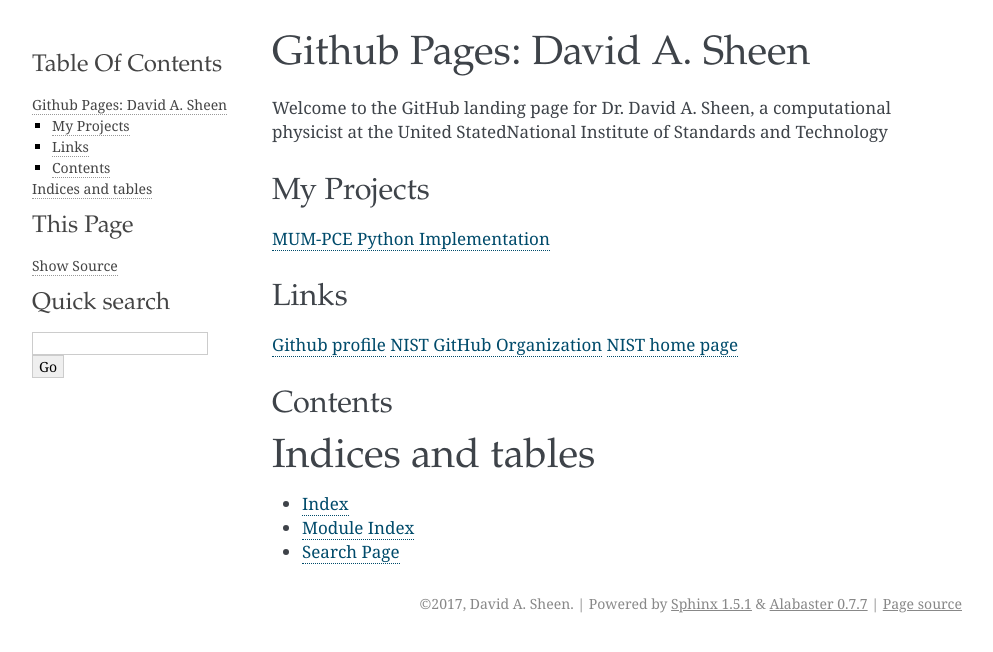
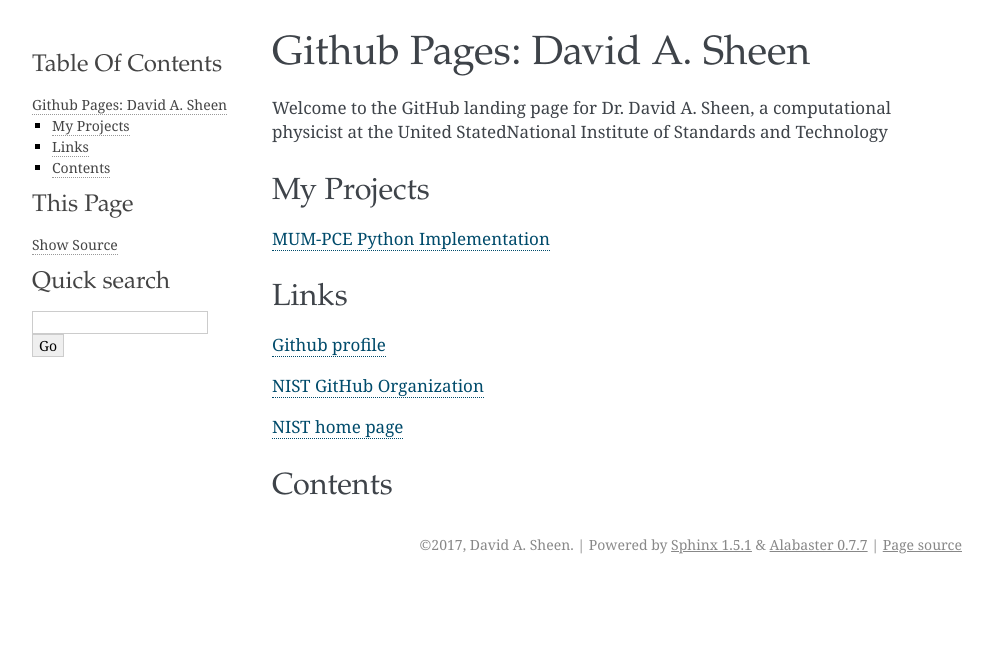
Before and after one commit to davidasheen/davidasheen.github.io, a plain HTML site: page index.html in a window 1280 px wide. Shown: the whole page, without its empty margins (148-1141 px from the left). Drawn offline with nearby package versions, Linux system fonts and the light colour scheme; some packages are replaced by stand-ins of ours.

Commit message:
Updated index page

```diff
--- a/index.html
+++ b/index.html
@@ -48,23 +48,15 @@
 </div>
 <div class="section" id="links">
 <h2>Links<a class="headerlink" href="#links" title="Permalink to this headline">¶</a></h2>
-<p><a class="reference external" href="https://github.com/davidasheen">Github profile</a>
-<a class="reference external" href="https://github.com/usnistgov">NIST GitHub Organization</a>
-<a class="reference external" href="http://nist.gov">NIST home page</a></p>
+<p><a class="reference external" href="https://github.com/davidasheen">Github profile</a></p>
+<p><a class="reference external" href="https://github.com/usnistgov">NIST GitHub Organization</a></p>
+<p><a class="reference external" href="http://nist.gov">NIST home page</a></p>
 </div>
 <div class="section" id="contents">
 <h2>Contents<a class="headerlink" href="#contents" title="Permalink to this headline">¶</a></h2>
 <div class="toctree-wrapper compound">
 </div>
 </div>
-</div>
-<div class="section" id="indices-and-tables">
-<h1>Indices and tables<a class="headerlink" href="#indices-and-tables" title="Permalink to this headline">¶</a></h1>
-<ul class="simple">
-<li><a class="reference internal" href="genindex.html"><span class="std std-ref">Index</span></a></li>
-<li><a class="reference internal" href="py-modindex.html"><span class="std std-ref">Module Index</span></a></li>
-<li><a class="reference internal" href="search.html"><span class="std std-ref">Search Page</span></a></li>
-</ul>
 </div>
 
 
@@ -81,7 +73,6 @@
 <li><a class="reference internal" href="#contents">Contents</a></li>
 </ul>
 </li>
-<li><a class="reference internal" href="#indices-and-tables">Indices and tables</a></li>
 </ul>
 <div class="relations">
 <h3>Related Topics</h3>
--- a/searchindex.js
+++ b/searchindex.js
@@ -1 +1 @@
-Search.setIndex({docnames:["index"],envversion:50,filenames:["index.rst"],objects:{},objnames:{},objtypes:{},terms:{comput:0,home:0,implement:0,index:0,institut:0,land:0,modul:0,mum:0,nist:0,organ:0,pce:0,physicist:0,profil:0,python:0,search:0,standard:0,statedn:0,technolog:0,unit:0,welcom:0},titles:["Github Pages: David A. Sheen"],titleterms:{content:0,david:0,github:0,indic:0,link:0,page:0,project:0,sheen:0,tabl:0}})
+Search.setIndex({docnames:["index"],envversion:50,filenames:["index.rst"],objects:{},objnames:{},objtypes:{},terms:{comput:0,home:0,implement:0,index:[],institut:0,land:0,modul:[],mum:0,nist:0,organ:0,pce:0,physicist:0,profil:0,python:0,search:[],standard:0,statedn:0,technolog:0,unit:0,welcom:0},titles:["Github Pages: David A. Sheen"],titleterms:{content:0,david:0,github:0,indic:[],link:0,page:0,project:0,sheen:0,tabl:[]}})
```
Also changed, not shown: _sources/index.rst.txt, 1 other file.
